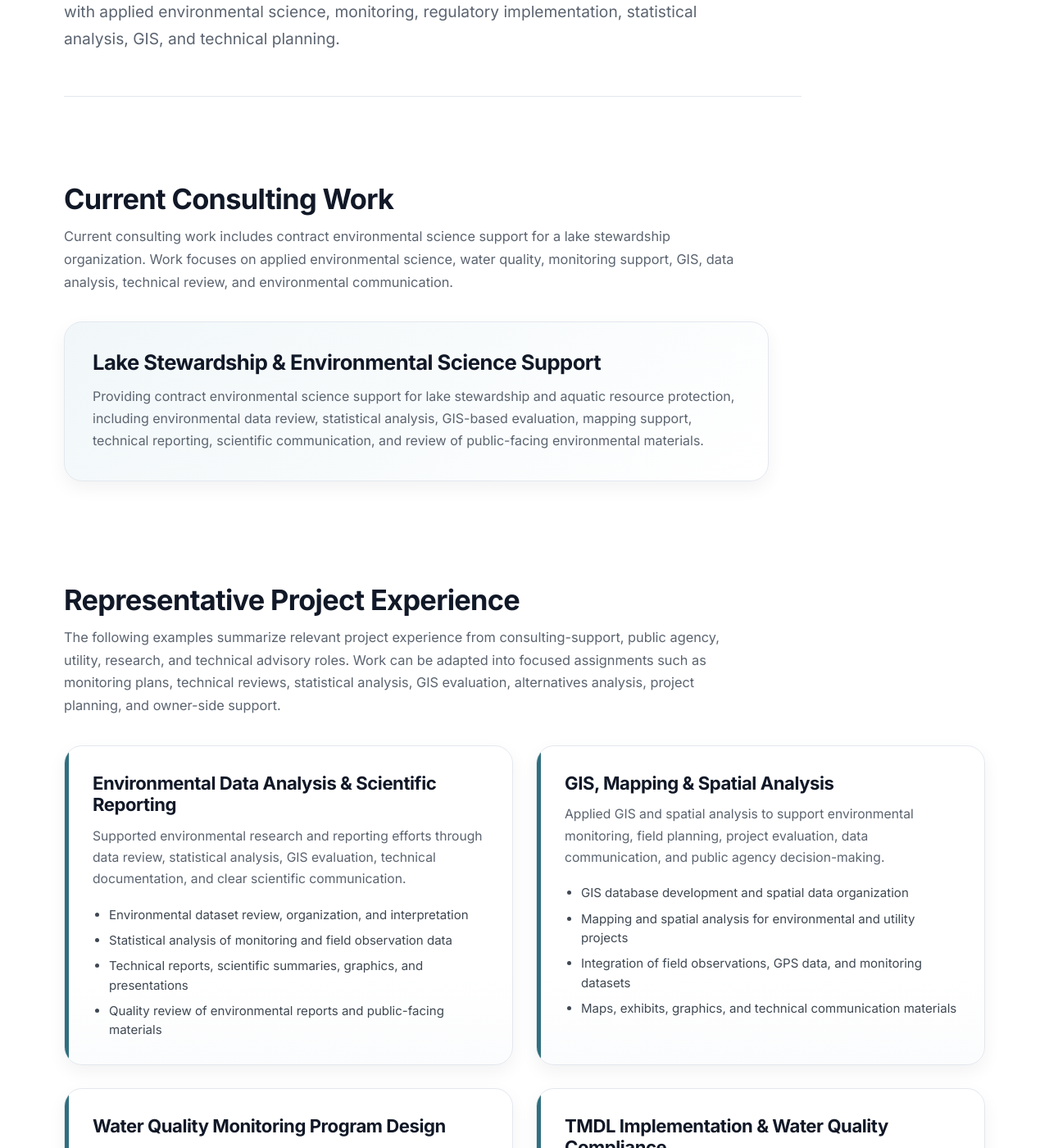
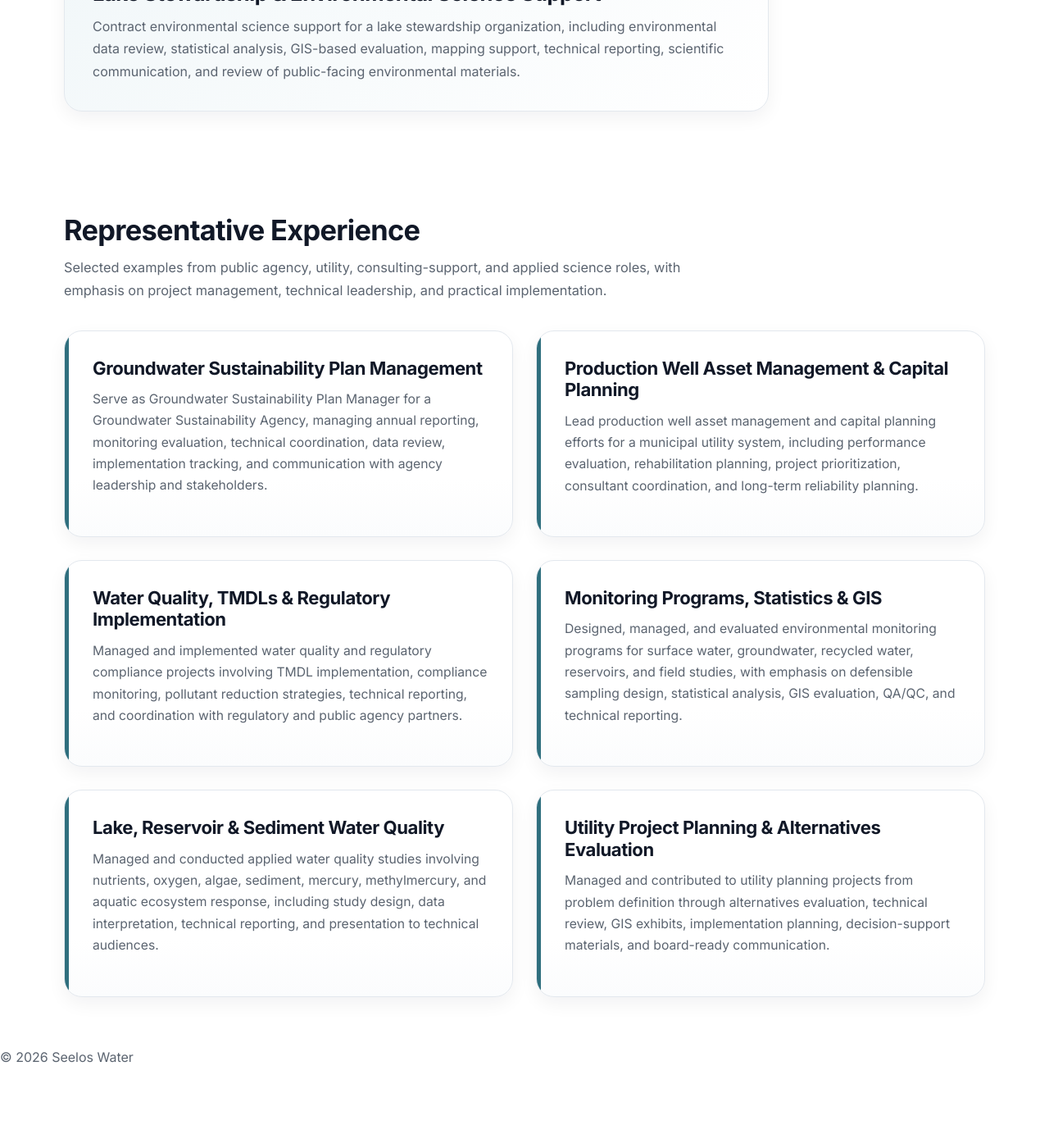
Before and after one commit to markseelos/seelos-water, a Jekyll site: the page built from projects.md, in a window 1280 px wide and 1400 px high, scrolled down 524 px. Shown: the whole window at 82% size. Built offline with Jekyll 4.4.1, drawn with Linux system fonts in a browser that asks for light colours; after the commit the page ends 1841 px from its top, so only the background shows below that; some of the changed text lies outside the part shown.

Commit message:
Update projects.md

```diff
--- a/projects.md
+++ b/projects.md
@@ -1,209 +1,96 @@
 ---
 layout: default
-title: Selected Project Experience
+title: Projects
 permalink: /projects/
 ---
 
 <section class="projects-page">
 
   <div class="projects-title-block">
-    <h1>Selected project experience in water quality, groundwater, wells, GIS, and utility planning.</h1>
+    <h1>Selected project experience.</h1>
     <p class="lead">
-      Representative consulting and professional project experience supporting public agencies,
-      utilities, watershed programs, nonprofit organizations, and project teams with applied
-      environmental science, monitoring, regulatory implementation, statistical analysis, GIS,
-      and technical planning.
+      Representative experience managing water quality, groundwater, production well,
+      GIS, regulatory, and utility planning projects from early scoping through implementation,
+      reporting, and communication with decision-makers.
     </p>
   </div>
 
   <section class="projects-section">
-    <div class="services-intro">
-      <h2>Current Consulting Work</h2>
-      <p>
-        Current consulting work includes contract environmental science support for a lake
-        stewardship organization. Work focuses on applied environmental science, water quality,
-        monitoring support, GIS, data analysis, technical review, and environmental communication.
-      </p>
-    </div>
-
     <div class="project-feature">
+      <span class="project-kicker">Current Consulting Work</span>
       <h3>Lake Stewardship & Environmental Science Support</h3>
       <p>
-        Providing contract environmental science support for lake stewardship and aquatic
-        resource protection, including environmental data review, statistical analysis,
-        GIS-based evaluation, mapping support, technical reporting, scientific communication,
-        and review of public-facing environmental materials.
+        Contract environmental science support for a lake stewardship organization, including
+        environmental data review, statistical analysis, GIS-based evaluation, mapping support,
+        technical reporting, scientific communication, and review of public-facing environmental
+        materials.
       </p>
     </div>
   </section>
 
   <section class="projects-section">
     <div class="services-intro">
-      <h2>Representative Project Experience</h2>
+      <h2>Representative Experience</h2>
       <p>
-        The following examples summarize relevant project experience from consulting-support,
-        public agency, utility, research, and technical advisory roles. Work can be adapted
-        into focused assignments such as monitoring plans, technical reviews, statistical
-        analysis, GIS evaluation, alternatives analysis, project planning, and owner-side support.
+        Selected examples from public agency, utility, consulting-support, and applied science roles,
+        with emphasis on project management, technical leadership, and practical implementation.
       </p>
     </div>
 
     <div class="project-grid">
 
       <article class="project-box">
-        <h3>Environmental Data Analysis & Scientific Reporting</h3>
+        <h3>Groundwater Sustainability Plan Management</h3>
         <p>
-          Supported environmental research and reporting efforts through data review,
-          statistical analysis, GIS evaluation, technical documentation, and clear scientific
-          communication.
+          Serve as Groundwater Sustainability Plan Manager for a Groundwater Sustainability Agency,
+          managing annual reporting, monitoring evaluation, technical coordination, data review,
+          implementation tracking, and communication with agency leadership and stakeholders.
         </p>
-        <ul>
-          <li>Environmental dataset review, organization, and interpretation</li>
-          <li>Statistical analysis of monitoring and field observation data</li>
-          <li>Technical reports, scientific summaries, graphics, and presentations</li>
-          <li>Quality review of environmental reports and public-facing materials</li>
-        </ul>
       </article>
 
       <article class="project-box">
-        <h3>GIS, Mapping & Spatial Analysis</h3>
+        <h3>Production Well Asset Management & Capital Planning</h3>
         <p>
-          Applied GIS and spatial analysis to support environmental monitoring, field planning,
-          project evaluation, data communication, and public agency decision-making.
+          Lead production well asset management and capital planning efforts for a municipal
+          utility system, including performance evaluation, rehabilitation planning, project
+          prioritization, consultant coordination, and long-term reliability planning.
         </p>
-        <ul>
-          <li>GIS database development and spatial data organization</li>
-          <li>Mapping and spatial analysis for environmental and utility projects</li>
-          <li>Integration of field observations, GPS data, and monitoring datasets</li>
-          <li>Maps, exhibits, graphics, and technical communication materials</li>
-        </ul>
       </article>
 
       <article class="project-box">
-        <h3>Water Quality Monitoring Program Design</h3>
+        <h3>Water Quality, TMDLs & Regulatory Implementation</h3>
         <p>
-          Designed and implemented monitoring programs to support environmental stewardship,
-          regulatory compliance, technical studies, and management decision-making.
+          Managed and implemented water quality and regulatory compliance projects involving
+          TMDL implementation, compliance monitoring, pollutant reduction strategies, technical
+          reporting, and coordination with regulatory and public agency partners.
         </p>
-        <ul>
-          <li>Surface water, reservoir, groundwater, and recycled water monitoring design</li>
-          <li>Sampling locations, parameters, field methods, and QA/QC procedures</li>
-          <li>Field data workflows and data management structure</li>
-          <li>Statistical analysis, data interpretation, and technical reporting</li>
-        </ul>
       </article>
 
       <article class="project-box">
-        <h3>TMDL Implementation & Water Quality Compliance</h3>
+        <h3>Monitoring Programs, Statistics & GIS</h3>
         <p>
-          Supported regulatory implementation and water quality improvement work involving
-          pollutant reduction, compliance monitoring, technical reporting, and stakeholder
-          coordination.
+          Designed, managed, and evaluated environmental monitoring programs for surface water,
+          groundwater, recycled water, reservoirs, and field studies, with emphasis on defensible
+          sampling design, statistical analysis, GIS evaluation, QA/QC, and technical reporting.
         </p>
-        <ul>
-          <li>TMDL implementation planning and technical coordination</li>
-          <li>Pollutant source, loading, and management action evaluations</li>
-          <li>Water quality compliance monitoring and reporting</li>
-          <li>Technical communication with agency, watershed, and regulatory partners</li>
-        </ul>
       </article>
 
       <article class="project-box">
-        <h3>Lake, Reservoir & Sediment Management</h3>
+        <h3>Lake, Reservoir & Sediment Water Quality</h3>
         <p>
-          Evaluated lake and reservoir water quality challenges involving nutrients, oxygen,
-          algae, sediment, mercury, and aquatic ecosystem response.
+          Managed and conducted applied water quality studies involving nutrients, oxygen, algae,
+          sediment, mercury, methylmercury, and aquatic ecosystem response, including study design,
+          data interpretation, technical reporting, and presentation to technical audiences.
         </p>
-        <ul>
-          <li>Nutrient and internal loading evaluations</li>
-          <li>Sediment treatment and amendment studies</li>
-          <li>Aeration and oxygenation system evaluations</li>
-          <li>Mercury cycling, methylmercury, and bioaccumulation analysis</li>
-        </ul>
       </article>
 
       <article class="project-box">
-        <h3>Aquatic Resource Monitoring & Applied Science</h3>
+        <h3>Utility Project Planning & Alternatives Evaluation</h3>
         <p>
-          Supported freshwater and watershed-focused environmental projects involving aquatic
-          resources, field observations, monitoring data, and scientific communication.
+          Managed and contributed to utility planning projects from problem definition through
+          alternatives evaluation, technical review, GIS exhibits, implementation planning,
+          decision-support materials, and board-ready communication.
         </p>
-        <ul>
-          <li>Freshwater, lake, reservoir, river, and watershed project support</li>
-          <li>Algal bloom, cyanobacteria, and cyanotoxin-related monitoring support</li>
-          <li>Aquatic invasive species and native species monitoring support</li>
-          <li>Scientific review and communication for environmental stewardship projects</li>
-        </ul>
-      </article>
-
-      <article class="project-box">
-        <h3>Production Well Asset Management & Rehabilitation</h3>
-        <p>
-          Supported municipal production well reliability through performance evaluation,
-          rehabilitation planning, technical review, and owner-side project coordination.
-        </p>
-        <ul>
-          <li>Well and pump performance testing programs</li>
-          <li>Specific capacity, drawdown, and pump performance evaluation</li>
-          <li>Well rehabilitation prioritization and technical recommendations</li>
-          <li>Planning support for inspection, cleaning, redevelopment, and pump testing</li>
-        </ul>
-      </article>
-
-      <article class="project-box">
-        <h3>Well Siting & Replacement Well Planning</h3>
-        <p>
-          Supported planning for test wells, replacement wells, and production well projects,
-          including early feasibility review, coordination, and implementation strategy.
-        </p>
-        <ul>
-          <li>Desktop siting evaluations and data gap reviews</li>
-          <li>GIS-based screening and site evaluation</li>
-          <li>Technical coordination with consultants and drilling contractors</li>
-          <li>Planning support for permitting, property, procurement, and implementation</li>
-        </ul>
-      </article>
-
-      <article class="project-box">
-        <h3>SGMA & Groundwater Sustainability Reporting</h3>
-        <p>
-          Supported groundwater sustainability planning, annual reporting, monitoring evaluation,
-          hydrogeologic data interpretation, and communication materials for decision-makers.
-        </p>
-        <ul>
-          <li>GSP annual report development and technical support</li>
-          <li>Groundwater elevation, hydrograph, and water-year analysis</li>
-          <li>Statistical analysis of hydrogeologic and monitoring data</li>
-          <li>GIS-based analysis, graphics, memos, and board materials</li>
-        </ul>
-      </article>
-
-      <article class="project-box">
-        <h3>Utility Asset Management & Alternatives Analysis</h3>
-        <p>
-          Developed and supported structured evaluations of utility assets, project alternatives,
-          rehabilitation needs, and implementation pathways.
-        </p>
-        <ul>
-          <li>Utility asset condition and performance evaluation</li>
-          <li>Risk, consequence, and service reliability screening</li>
-          <li>Alternatives analysis for rehabilitation, replacement, and operational improvements</li>
-          <li>Decision matrices, planning-level concepts, maps, and technical summaries</li>
-        </ul>
-      </article>
-
-      <article class="project-box">
-        <h3>Water Quality & Utility Project Planning</h3>
-        <p>
-          Provided project planning and owner-side technical support for water quality,
-          groundwater, reservoir, monitoring, and utility improvement projects.
-        </p>
-        <ul>
-          <li>Project concept development and implementation strategy</li>
-          <li>Scope development for consultants, contractors, and technical studies</li>
-          <li>Review of technical reports, design concepts, and implementation approaches</li>
-          <li>Board, staff, public, and grant-agency communication materials</li>
-        </ul>
       </article>
 
     </div>
```
